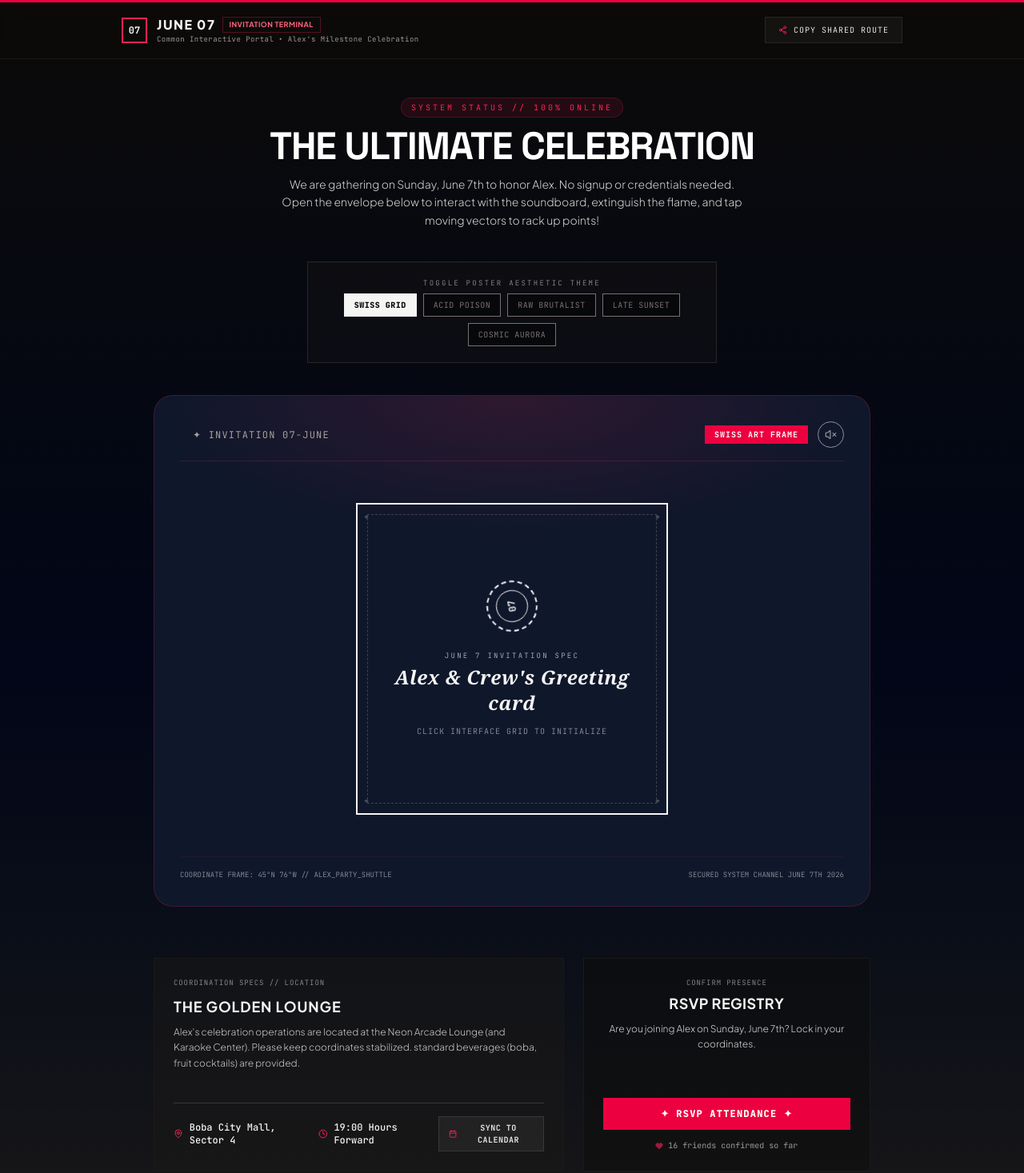
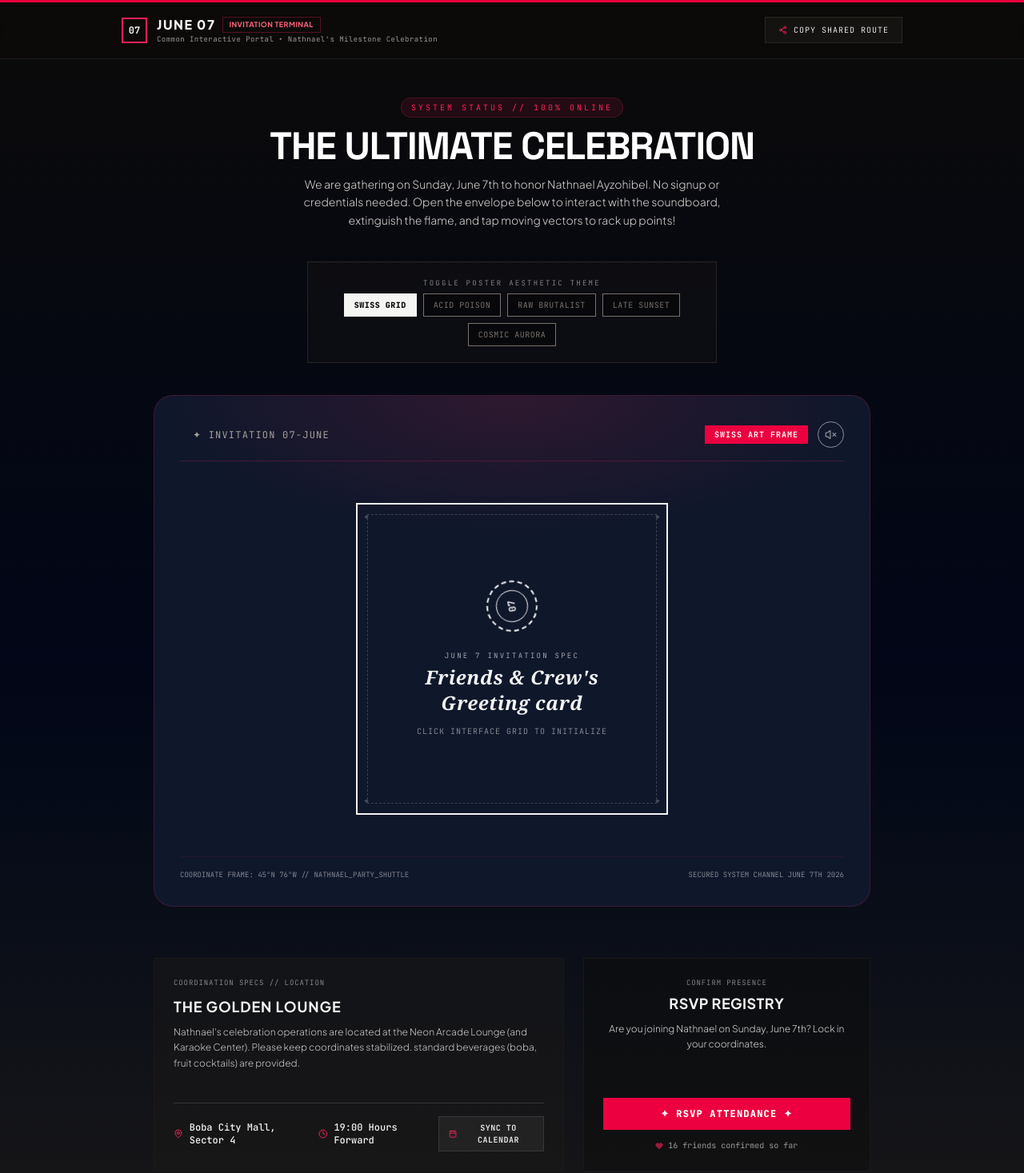
Before and after one commit to beemnet-bee/BDInvitation, a React (Vite) app: page / in a window 1280 px wide. Shown: the top 1467 px of the page at 80% size. Built offline with nearby package versions, Linux system fonts and the light colour scheme.

Commit message:
chore: update event branding to Nathnael Ayzohibel
Update invitation details, local storage keys, and UI assets to reflect the correct honoree for the June 7th celebration.

```diff
--- a/src/App.tsx
+++ b/src/App.tsx
@@ -8,7 +8,7 @@ import { CardConfig, CardThemeType } from "./types";
 import GreetingCardViewer from "./components/GreetingCardViewer";
 
 // Pristine Common Invitation Message for everyone
-const INVITATION_MESSAGE = `✦ ALEX // JUNE 7 BASH COORDINATES ✦
+const INVITATION_MESSAGE = `✦ NATHNAEL AYZOHIBEL // JUNE 7 BASH COORDINATES ✦
 
 Date: Sunday, June 7th, 2026
 Location: The Neon Lounge // Latitude 45°N 76°W
@@ -21,15 +21,15 @@ Extinguish your firewalls and synchronize. See you at the coordinates."`;
 export default function App() {
   const [theme, setTheme] = useState<CardThemeType>("swiss");
   const [hasRSVPed, setHasRSVPed] = useState<boolean>(() => {
-    return localStorage.getItem("alex_bash_rsvp") === "true";
+    return localStorage.getItem("nathnael_bash_rsvp") === "true";
   });
   const [copiedLink, setCopiedLink] = useState(false);
   const [rsvpCount, setRsvpCount] = useState<number>(() => {
     // Generate a beautiful consistent number of confirmed friends
-    const savedCount = localStorage.getItem("alex_bash_rsvp_count");
+    const savedCount = localStorage.getItem("nathnael_bash_rsvp_count");
     if (savedCount) return parseInt(savedCount, 10);
     const initial = 14 + Math.floor(Math.random() * 8);
-    localStorage.setItem("alex_bash_rsvp_count", initial.toString());
+    localStorage.setItem("nathnael_bash_rsvp_count", initial.toString());
     return initial;
   });
 
@@ -46,13 +46,13 @@ export default function App() {
     if (!hasRSVPed) {
       setHasRSVPed(true);
       setRsvpCount(prev => prev + 1);
-      localStorage.setItem("alex_bash_rsvp", "true");
-      localStorage.setItem("alex_bash_rsvp_count", (rsvpCount + 1).toString());
+      localStorage.setItem("nathnael_bash_rsvp", "true");
+      localStorage.setItem("nathnael_bash_rsvp_count", (rsvpCount + 1).toString());
     } else {
       setHasRSVPed(false);
       setRsvpCount(prev => prev - 1);
-      localStorage.setItem("alex_bash_rsvp", "false");
-      localStorage.setItem("alex_bash_rsvp_count", (rsvpCount - 1).toString());
+      localStorage.setItem("nathnael_bash_rsvp", "false");
+      localStorage.setItem("nathnael_bash_rsvp_count", (rsvpCount - 1).toString());
     }
   };
 
@@ -68,15 +68,15 @@ export default function App() {
     const icsContent = [
       "BEGIN:VCALENDAR",
       "VERSION:2.0",
-      "PRODID:-//Alex June 7th Celebration//EN",
+      "PRODID:-//Nathnael June 7th Celebration//EN",
       "CALSCALE:GREGORIAN",
       "METHOD:PUBLISH",
       "BEGIN:VEVENT",
-      "UID:alex-celebration-bash-2026@june7",
+      "UID:nathnael-celebration-bash-2026@june7",
       "DTSTAMP:20260529T164900Z",
       "DTSTART:20260607T190000",
       "DTEND:20260608T020000",
-      "SUMMARY:Alex's June 7th Celebration! 🎈",
+      "SUMMARY:Nathnael's June 7th Celebration! ✦",
       "DESCRIPTION:You are cordially invited to celebrate the successful compilation of another milestone orbit! Plan for extreme throughput of delicious pastries\\, intensive karaoke\\, and retro chiptune synthesizers.",
       "LOCATION:The Neon Lounge\\, Boba City Mall\\, Sector 4",
       "STATUS:CONFIRMED",
@@ -89,16 +89,16 @@ export default function App() {
     const url = URL.createObjectURL(blob);
     const link = document.createElement("a");
     link.href = url;
-    link.setAttribute("download", "alex_june_7_celebration.ics");
+    link.setAttribute("download", "nathnael_june_7_celebration.ics");
     document.body.appendChild(link);
     link.click();
     document.body.removeChild(link);
   };
 
   const currentConfig: CardConfig = {
-    id: "alex-common-invitation",
-    senderName: "Alex & Crew",
-    recipientName: "Every Adventurer",
+    id: "nathnael-common-invitation",
+    senderName: "Friends & Crew",
+    recipientName: "Nathnael Ayzohibel",
     birthdayDate: "June 7",
     theme,
     message: INVITATION_MESSAGE,
@@ -167,7 +167,7 @@ export default function App() {
                   theme === "sunset" ? "border-rose-500/30 text-rose-400" : "border-cyan-500/30 text-cyan-400"
                 }`}>Invitation Terminal</span>
               </h1>
-              <p className="text-[9px] font-mono opacity-60 tracking-wider">Common Interactive Portal • Alex's Milestone Celebration</p>
+              <p className="text-[9px] font-mono opacity-60 tracking-wider">Common Interactive Portal • Nathnael's Milestone Celebration</p>
             </div>
           </div>
 
@@ -217,7 +217,7 @@ export default function App() {
           <p className={`text-xs md:text-sm font-sans font-light leading-relaxed max-w-xl mx-auto ${
             theme === "brutalist" ? "text-stone-700" : "text-stone-300"
           }`}>
-            We are gathering on Sunday, June 7th to honor Alex. No signup or credentials needed.
+            We are gathering on Sunday, June 7th to honor Nathnael Ayzohibel. No signup or credentials needed.
             Open the envelope below to interact with the soundboard, extinguish the flame, and tap moving vectors to rack up points!
           </p>
         </motion.div>
@@ -302,7 +302,7 @@ export default function App() {
               <span className="text-[9px] font-mono uppercase tracking-widest opacity-50 block mb-2">Coordination specs // location</span>
               <h3 className="text-lg font-bold uppercase tracking-wider mb-2">The Golden Lounge</h3>
               <p className="text-xs leading-relaxed font-sans font-light opacity-80 mb-4">
-                Alex's celebration operations are located at the Neon Arcade Lounge (and Karaoke Center).
+                Nathnael's celebration operations are located at the Neon Arcade Lounge (and Karaoke Center).
                 Please keep coordinates stabilized. standard beverages (boba, fruit cocktails) are provided.
               </p>
             </div>
@@ -363,7 +363,7 @@ export default function App() {
               <span className="text-[9px] font-mono uppercase tracking-widest opacity-50 block mb-1">Confirm Presence</span>
               <h3 className="text-lg font-bold uppercase tracking-wide">RSVP Registry</h3>
               <p className="text-xs leading-relaxed font-sans font-light opacity-85 mt-2">
-                Are you joining Alex on Sunday, June 7th? Lock in your coordinates.
+                Are you joining Nathnael on Sunday, June 7th? Lock in your coordinates.
               </p>
             </div>
 
@@ -399,7 +399,7 @@ export default function App() {
       </main>
 
       <footer className="mt-16 text-center text-[10px] font-mono tracking-[0.25em] uppercase opacity-40 select-none pointer-events-none">
-        <p>© 2026 ALEX MEMBERS_ONLY BASH // SECURITY COORDINATE SECURED</p>
+        <p>© 2026 NATHNAEL MEMBERS_ONLY BASH // SECURITY COORDINATE SECURED</p>
       </footer>
 
     </div>
--- a/src/components/GreetingCardViewer.tsx
+++ b/src/components/GreetingCardViewer.tsx
@@ -131,7 +131,7 @@ export default function GreetingCardViewer({ config, onBack }: GreetingCardViewe
   // Initialize interactive modernist shapes
   useEffect(() => {
     if (cardState === "opened") {
-      const words = ["JOY ✦", "WISH ✧", "ALEX ★", "JUNE 7", "MUSIC 🎵", "DRINK 🍸", "DANCE 🕺", "FUTURE 🚀"];
+      const words = ["JOY ✦", "WISH ✧", "NATHNAEL ★", "JUNE 7", "MUSIC 🎵", "DRINK 🍸", "DANCE 🕺", "FUTURE 🚀"];
       const shapeTypes: ("circle" | "square" | "triangle" | "cross")[] = ["circle", "square", "triangle", "cross"];
 
       const newShapes = Array.from({ length: 12 }).map((_, i) => ({
@@ -761,7 +761,7 @@ export default function GreetingCardViewer({ config, onBack }: GreetingCardViewe
 
       {/* Avant-garde coordinate marks in footer */}
       <div className="text-[9px] font-mono opacity-50 mt-6 pt-4 border-t border-inherit flex flex-col sm:flex-row justify-between items-center gap-2 select-none pointer-events-none uppercase">
-        <span>Coordinate frame: 45°N 76°W // ALEX_PARTY_SHUTTLE</span>
+        <span>Coordinate frame: 45°N 76°W // NATHNAEL_PARTY_SHUTTLE</span>
         <span>Secured system channel June 7th 2026</span>
       </div>
 
```
